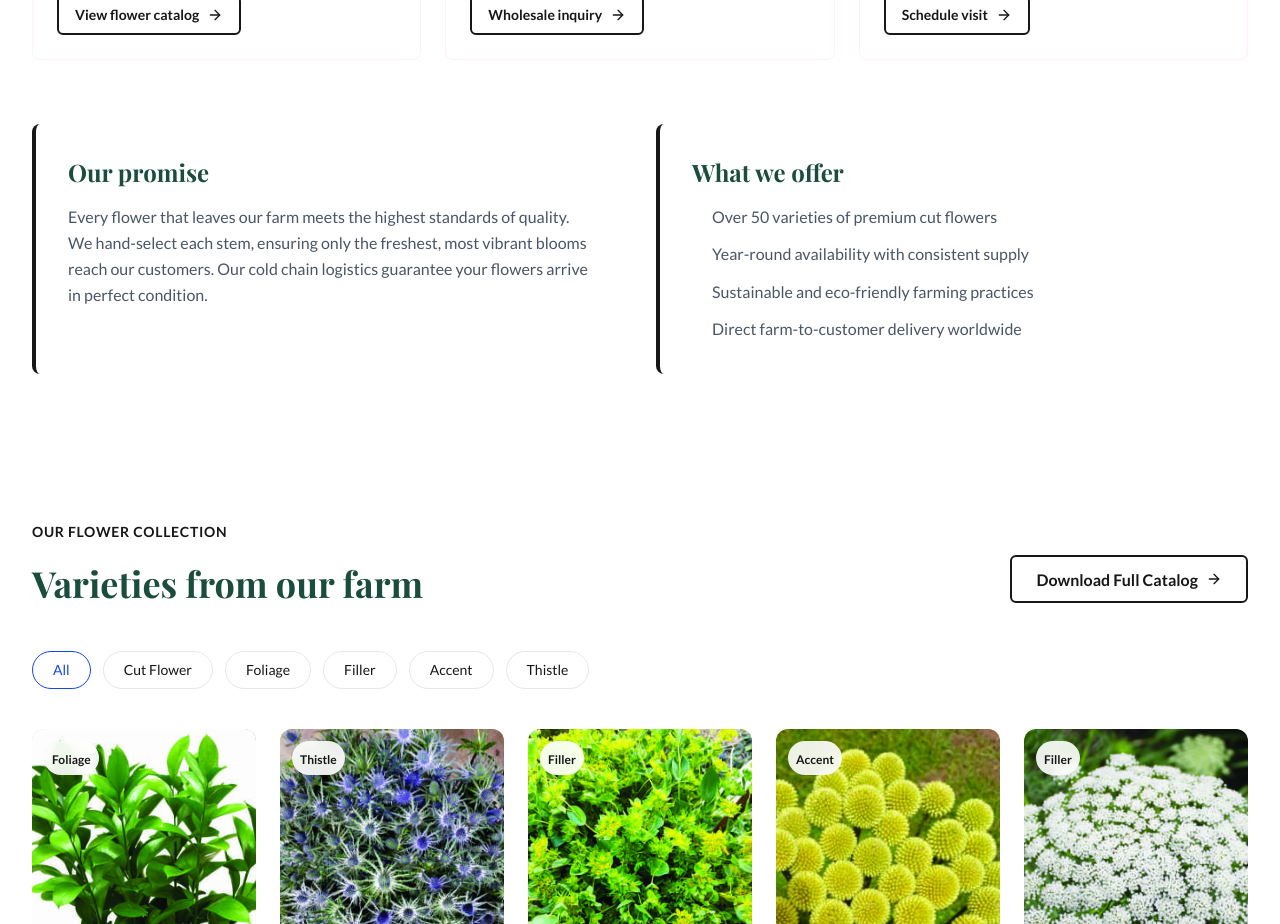
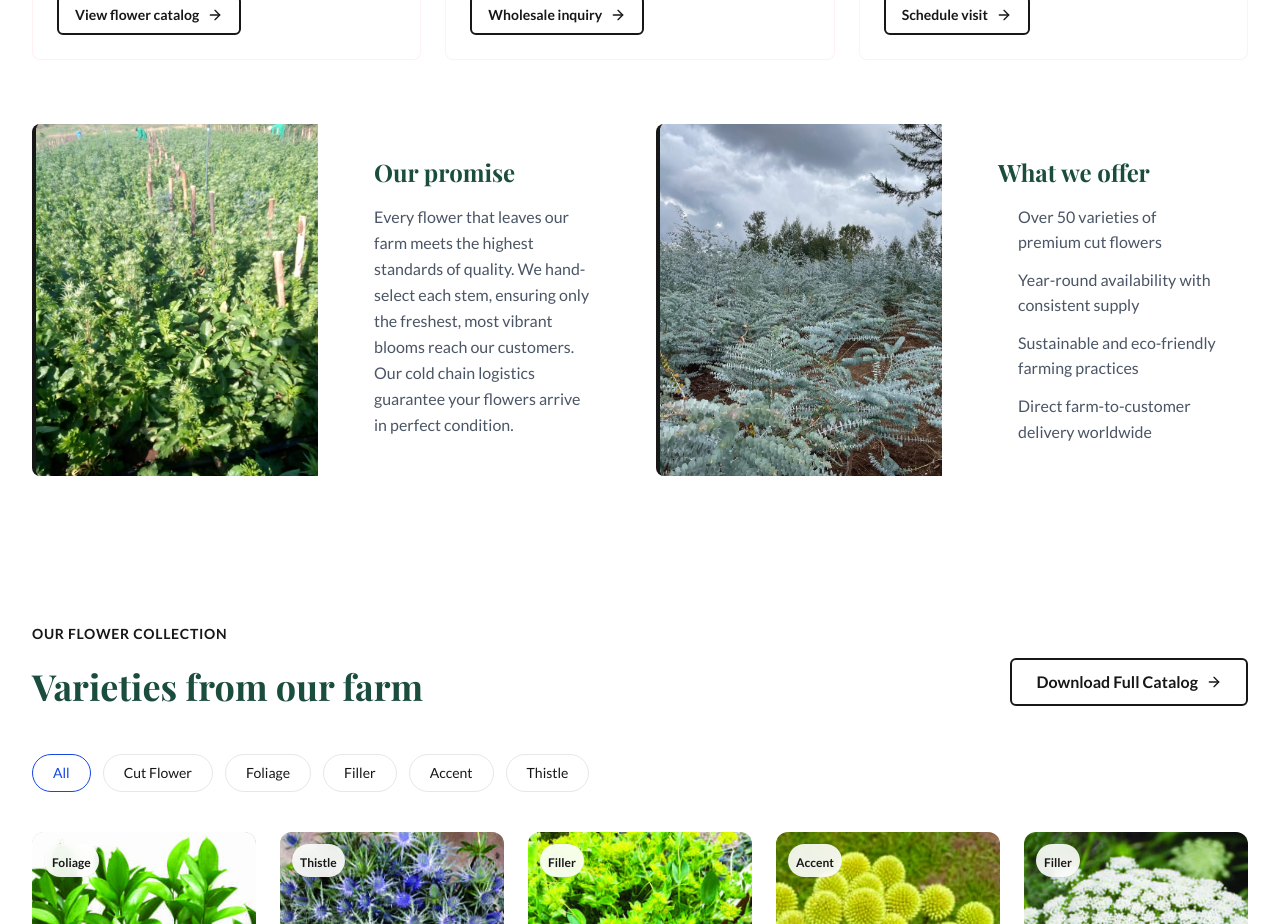
Before and after one commit to akakiplimo/lamiflora-v2, a Next.js app: page / in a window 1280 px wide. Shown: the part 1140-2064 px from the top of the page. Built offline with nearby package versions, Linux system fonts and the light colour scheme; a web font is replaced by a local one.

Commit message:
add farm images

```diff
--- a/components/sections/Hero.tsx
+++ b/components/sections/Hero.tsx
@@ -1,6 +1,7 @@
 'use client';
 
 import React from 'react';
+import Image from 'next/image';
 import { Button } from '@/components/ui/button';
 import { ArrowRight, Flower2, Truck, Calendar } from 'lucide-react';
 
@@ -100,8 +101,16 @@ export default function Hero() {
 
         {/* Why Choose Us Cards */}
         <div className="grid md:grid-cols-2 gap-8 mt-16">
-          {/* Our Promise Card */}
-          <div className="bg-white rounded-lg overflow-hidden shadow-soft hover:shadow-medium transition-all duration-300 border-l-4 border-rose">
+          {/* Our Promise Card with Image */}
+          <div className="grid md:grid-cols-2 gap-6 bg-white rounded-lg overflow-hidden shadow-soft hover:shadow-medium transition-all duration-300 border-l-4 border-rose">
+            <div className="relative h-64 md:h-auto">
+              <Image
+                src="/images/promise.jpeg"
+                alt="Lamiflora Farm - Quality Promise"
+                fill
+                className="object-cover"
+              />
+            </div>
             <div className="p-8">
               <h3 className="font-heading text-2xl font-bold text-forest mb-4">
                 Our promise
@@ -115,8 +124,16 @@ export default function Hero() {
             </div>
           </div>
 
-          {/* What We Offer Card */}
-          <div className="bg-white rounded-lg overflow-hidden shadow-soft hover:shadow-medium transition-all duration-300 border-l-4 border-forest">
+          {/* What We Offer Card with Image */}
+          <div className="grid md:grid-cols-2 gap-6 bg-white rounded-lg overflow-hidden shadow-soft hover:shadow-medium transition-all duration-300 border-l-4 border-forest">
+            <div className="relative h-64 md:h-auto">
+              <Image
+                src="/images/offer.jpeg"
+                alt="Lamiflora Farm - Flower Varieties"
+                fill
+                className="object-cover"
+              />
+            </div>
             <div className="p-8">
               <h3 className="font-heading text-2xl font-bold text-forest mb-4">
                 What we offer
```
Also changed, not shown: public/images/offer.jpeg (added), public/images/promise.jpeg (added).
